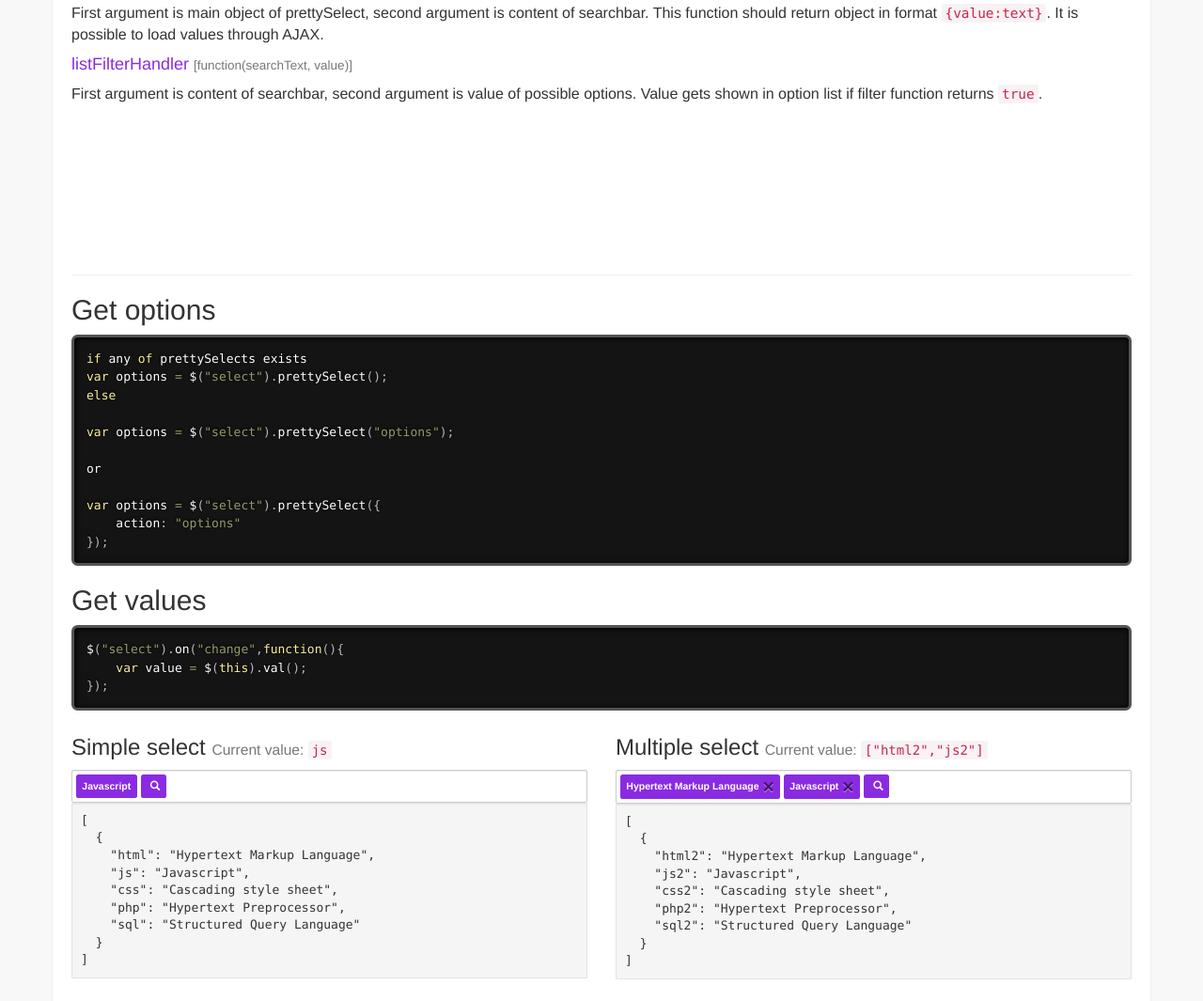
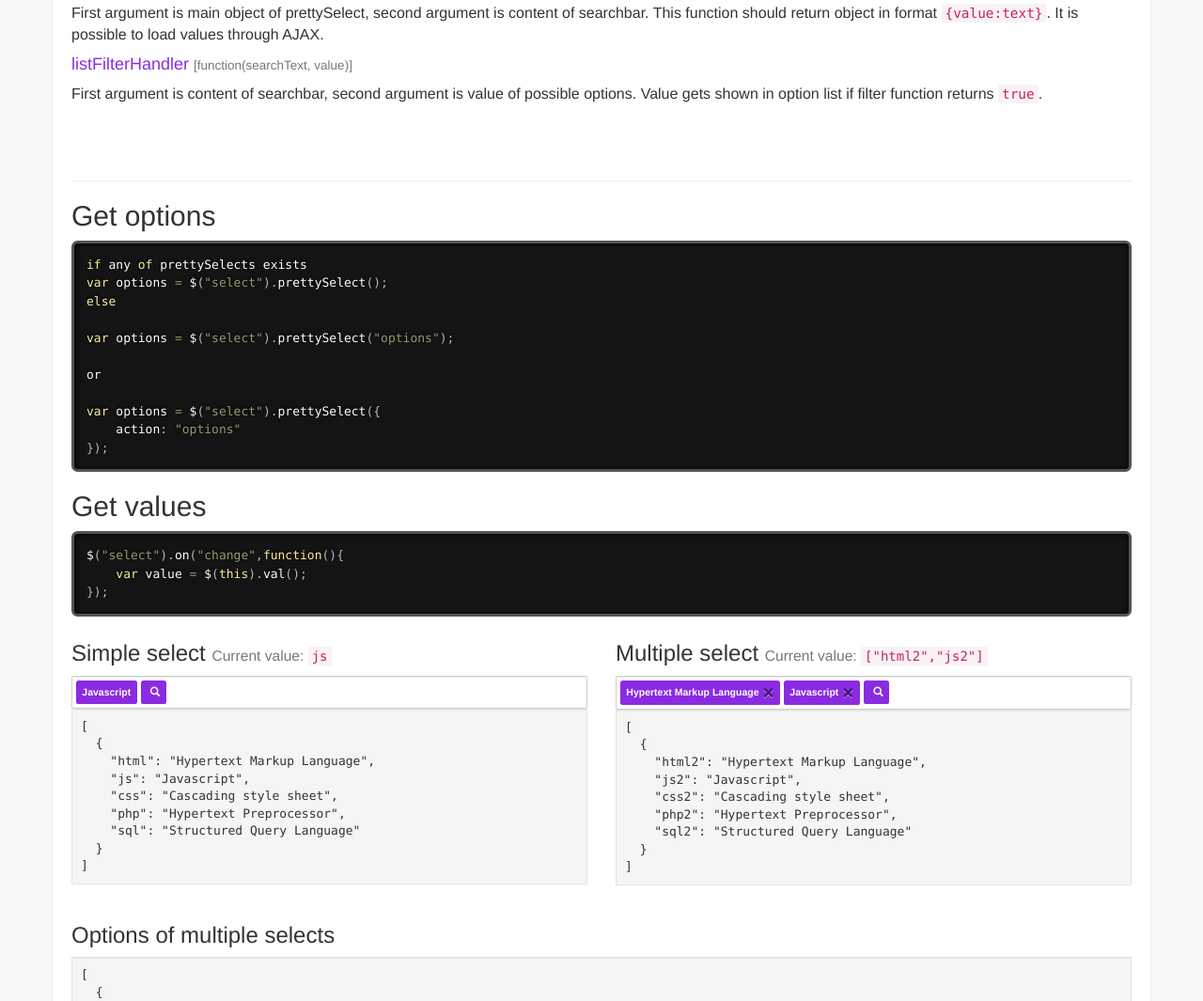
Before and after one commit to ZaneCZ/prettySelect, a plain HTML site: page index.html in a window 1280 px wide. Shown: the part 1598-2663 px from the top of the page at 94% size. Drawn offline with Linux system fonts and the light colour scheme.

```diff
--- a/css/style.css
+++ b/css/style.css
@@ -33,7 +33,8 @@
 }
 
 .ad{
-    height: 150px;
+    margin-top: 30px;
+    margin-bottom: 20px;
 }
 
 .customWrapper{
```
